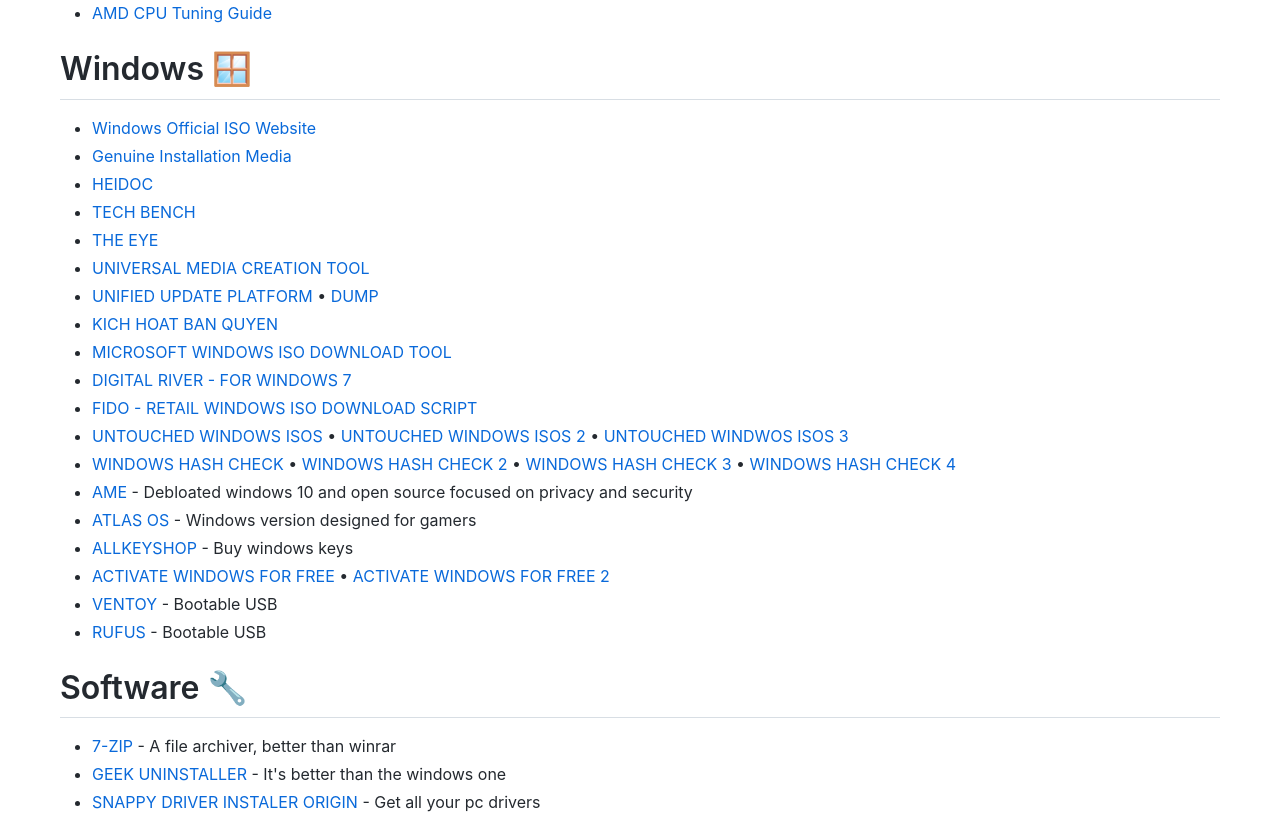
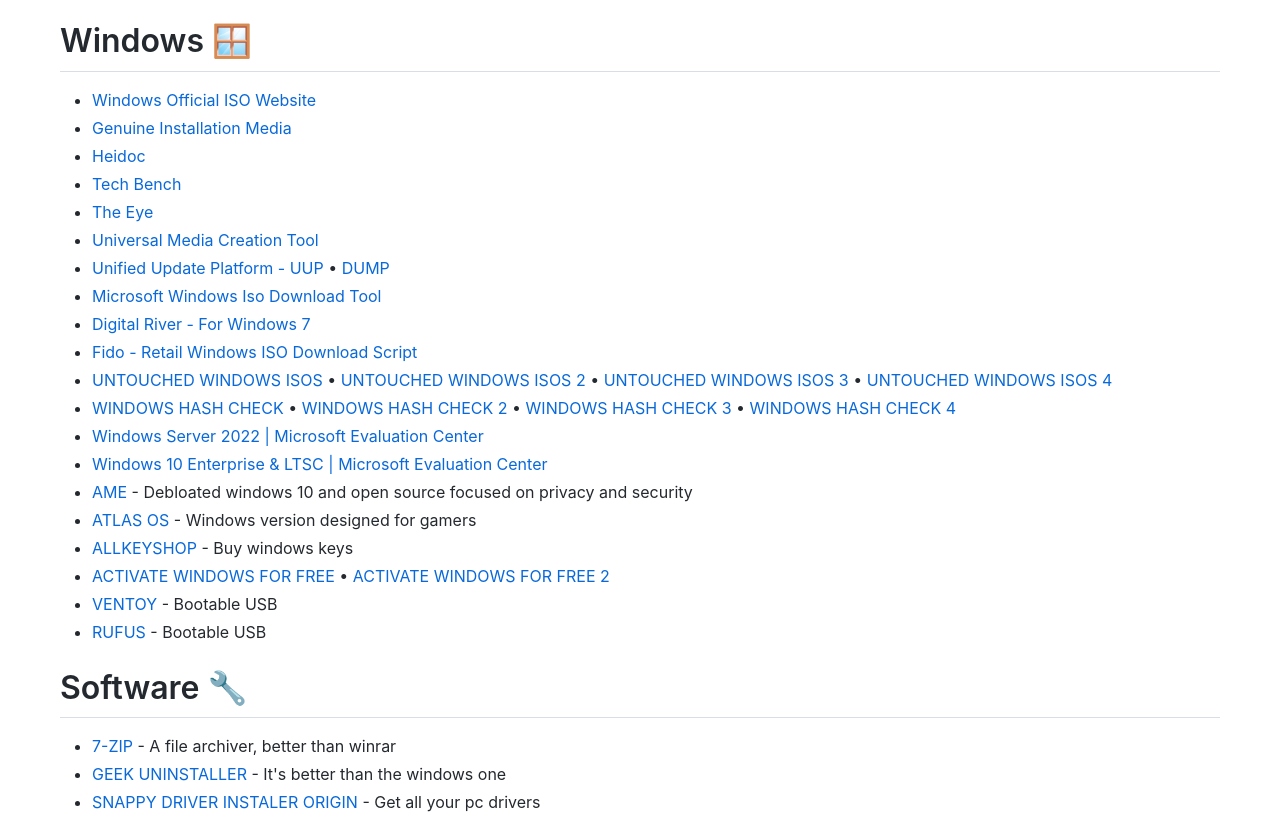
Before and after one commit to CYNAR2k/link-z, a plain HTML site: page index.html in a window 1280 px wide. Shown: the part 1650-2467 px from the top of the page. Drawn offline with Linux system fonts and the light colour scheme; some icons are missing.

Commit message:
deploy: df80d25ea90fdb6eed0ab5a9237e8be835229190

```diff
--- a/index.html
+++ b/index.html
@@ -42,7 +42,6 @@
         <h1 id="guides-"><a aria-hidden="true" tabindex="-1" href="#guides-" class="anchor"><span class="icon icon-link"></span></a>Guides 📚</h1>
         <ul>
           <li><a href="https://github.com/amitxv/PC-Tuning">PC-Tuning</a> - Windows oriented performance, privacy and latency tuning guide</li>
-          <li><a href="https://docs.google.com/document/d/1c2-lUJq74wuYK1WrA_bIvgb89dUN0sj8-hO3vqmrau4">Latency Guide by Calypto</a></li>
           <li><a href="https://docs.google.com/document/d/14ma-_Os3rNzio85yBemD-YSpF_1z75mZJz1UdzmW8GE">Nvidia GPU Overclock Guide by Cancerogeno</a></li>
           <li><a href="https://blurbusters.com/gsync/gsync101-input-lag-tests-and-settings/">Guide about G-SYNC</a></li>
           <li><a href="https://docs.google.com/document/d/1sZ8ctpR3azpD9GqYz1KXbdCBjJ31eNCY0G4GT3u3sKI">Keb's Windows 7 UEFI Only install guide</a></li>
@@ -60,17 +59,18 @@
         <ul>
           <li><a href="https://www.microsoft.com/en-us/software-download">Windows Official ISO Website</a></li>
           <li><a href="https://windowsaddict.ml/readme-genuine-installation-media.html">Genuine Installation Media</a></li>
-          <li><a href="https://www.heidoc.net/joomla/technology-science/microsoft/67-microsoft-windows-iso-download-tool">HEIDOC</a></li>
-          <li><a href="https://tb.rg-adguard.net/public.php">TECH BENCH</a></li>
-          <li><a href="https://the-eye.eu/public/MSDN/">THE EYE</a></li>
-          <li><a href="https://www.majorgeeks.com/files/details/universal_mediacreationtool.html">UNIVERSAL MEDIA CREATION TOOL</a></li>
-          <li><a href="https://uup.rg-adguard.net/">UNIFIED UPDATE PLATFORM</a> • <a href="https://uupdump.net/">DUMP</a></li>
-          <li><a href="https://docs.google.com/spreadsheets/d/14-D4tIlFp9APP0OOvQBRXvfLOYC447UygywenX5LXfo/edit#gid=960687212">KICH HOAT BAN QUYEN</a></li>
-          <li><a href="https://forums.guru3d.com/threads/microsoft-windows-iso-download-tool.407691/">MICROSOFT WINDOWS ISO DOWNLOAD TOOL</a></li>
-          <li><a href="https://digitalrivermirror.com/">DIGITAL RIVER - FOR WINDOWS 7</a></li>
-          <li><a href="https://github.com/pbatard/Fido">FIDO - RETAIL WINDOWS ISO DOWNLOAD SCRIPT</a></li>
-          <li><a href="https://isofiles.bd581e55.workers.dev/">UNTOUCHED WINDOWS ISOS</a> • <a href="https://soft.uclv.edu.cu/Microsoft/">UNTOUCHED WINDOWS ISOS 2</a> • <a href="https://files.dog/MSDN/">UNTOUCHED WINDWOS ISOS 3</a></li>
+          <li><a href="https://www.heidoc.net/joomla/technology-science/microsoft/67-microsoft-windows-iso-download-tool">Heidoc</a></li>
+          <li><a href="https://tb.rg-adguard.net/public.php">Tech Bench</a></li>
+          <li><a href="https://the-eye.eu/public/MSDN/">The Eye</a></li>
+          <li><a href="https://www.majorgeeks.com/files/details/universal_mediacreationtool.html">Universal Media Creation Tool</a></li>
+          <li><a href="https://uup.rg-adguard.net/">Unified Update Platform - UUP</a> • <a href="https://uupdump.net/">DUMP</a></li>
+          <li><a href="https://forums.guru3d.com/threads/microsoft-windows-iso-download-tool.407691/">Microsoft Windows Iso Download Tool</a></li>
+          <li><a href="https://digitalrivermirror.com/">Digital River - For Windows 7</a></li>
+          <li><a href="https://github.com/pbatard/Fido">Fido - Retail Windows ISO Download Script</a></li>
+          <li><a href="https://isofiles.bd581e55.workers.dev/">UNTOUCHED WINDOWS ISOS</a> • <a href="https://soft.uclv.edu.cu/Microsoft/">UNTOUCHED WINDOWS ISOS 2</a> • <a href="https://files.dog/MSDN/">UNTOUCHED WINDOWS ISOS 3</a> • <a href="https://ave9858.github.io/msdl/">UNTOUCHED WINDOWS ISOS 4</a></li>
           <li><a href="https://files.rg-adguard.net/version/f0bd8307-d897-ef77-dbd6-216fefbe94c5?lang=en-us">WINDOWS HASH CHECK</a> • <a href="https://www.heidoc.net/php/myvsdump.php">WINDOWS HASH CHECK 2</a> • <a href="https://msdn.su/downloads/operating-systems">WINDOWS HASH CHECK 3</a> • <a href="https://genuine-iso-verifier.weebly.com/">WINDOWS HASH CHECK 4</a></li>
+          <li><a href="https://www.microsoft.com/en-us/evalcenter/download-windows-server-2022">Windows Server 2022 | Microsoft Evaluation Center</a></li>
+          <li><a href="https://www.microsoft.com/en-us/evalcenter/download-windows-10-enterprise">Windows 10 Enterprise &#x26; LTSC | Microsoft Evaluation Center</a></li>
           <li><a href="https://ameliorated.info/">AME</a> - Debloated windows 10 and open source focused on privacy and security</li>
           <li><a href="https://atlasos.net/">ATLAS OS</a> - Windows version designed for gamers</li>
           <li><a href="https://www.allkeyshop.com/blog/catalogue/search-windows/">ALLKEYSHOP</a> - Buy windows keys</li>
@@ -128,6 +128,8 @@
           <li><a href="https://www.paragon-software.com/home/ntfs-mac">NTFS MAC</a> - Write files to Microsoft NTFS drives on your Mac</li>
           <li><a href="https://www.majorgeeks.com/files/details/bat_to_exe_converter.html">BAT TO .EXE</a></li>
           <li><a href="https://onionshare.org/">ONION SHARE</a> - Open source tool that lets you share files, host websites, and chat with friends using the Tor network</li>
+          <li><a href="https://cider.sh/">Cider</a> - A new cross-platform Apple Music experience based on Vue.js written from scratch with performance in mind.</li>
+          <li><a href="https://github.com/spotx-cli">SpotX</a> - A multipurpose ad-blocker for Spotify desktop application on Windows, Linux and Mac platforms.</li>
         </ul>
         <h1 id="benchmark--performance-tools-"><a aria-hidden="true" tabindex="-1" href="#benchmark--performance-tools-" class="anchor"><span class="icon icon-link"></span></a>Benchmark &#x26; Performance Tools 💻</h1>
         <ul>
@@ -226,6 +228,8 @@
           <li><a href="https://github.com/hnhx/librex">LIBREX</a> - A privacy respecting free as in freedom meta search engine for Google and popular torrent sites</li>
           <li><a href="https://beparanoid.de/">BE PARANOID</a> - Privacy stuff related</li>
           <li><a href="https://bugmenot.com/">BUG ME NOT</a> - Access and share logins for websites that require you to register in order to view content</li>
+          <li><a href="https://disroot.org/en/#services">Disroot</a> - Disroot is a platform providing online services based on principles of freedom, privacy, federation and decentralization.</li>
+          <li><a href="https://music.miguelneedssleep.ml/">Hyperpipe</a> - Privacy respecting YouTube Music Frontend.</li>
         </ul>
       </markdown-style>
     </div>
```
